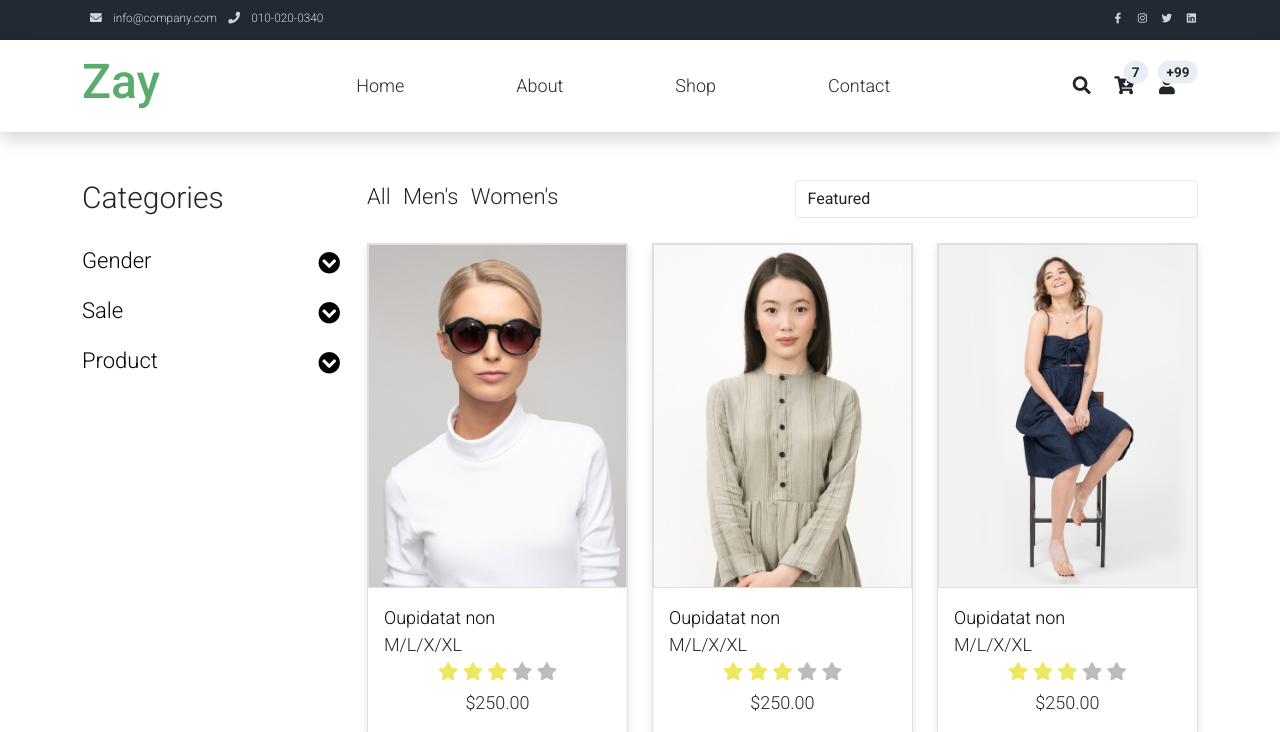
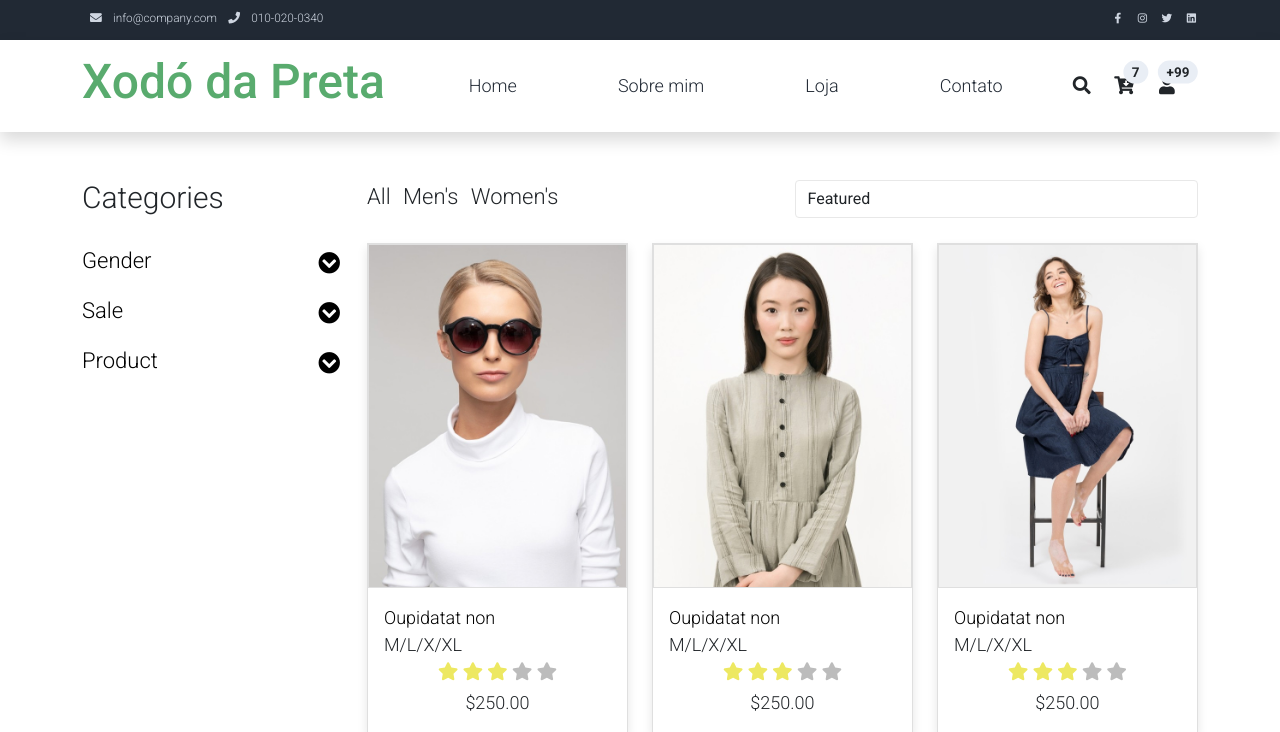
Before and after one commit to gustavobarros-07/Xod-da-Preta-, a Flask app: page /shop in a window 1280 px wide. Shown: the top 732 px of the page. Run offline with Flask 3, Linux system fonts and the light colour scheme; some libraries are stand-ins or nearby versions.

Commit message:
Update shop.html

```diff
--- a/Xodó da Preta/templates/shop.html
+++ b/Xodó da Preta/templates/shop.html
@@ -2,7 +2,7 @@
 <html lang="en">
 
 <head>
-        <title>Zay Shop - About Page</title>
+        <title>Xodó da Preta  - Loja</title>
     <meta charset="utf-8">
     <meta name="viewport" content="width=device-width, initial-scale=1">
 
@@ -58,8 +58,8 @@
     <nav class="navbar navbar-expand-lg navbar-light shadow">
         <div class="container d-flex justify-content-between align-items-center">
 
-            <a class="navbar-brand text-success logo h1 align-self-center" href="index.html">
-                Zay
+            <a class="navbar-brand text-success logo h1 align-self-center" href="{{ url_for('home') }}">
+                Xodó da Preta
             </a>
 
             <button class="navbar-toggler border-0" type="button" data-bs-toggle="collapse" data-bs-target="#templatemo_main_nav" aria-controls="navbarSupportedContent" aria-expanded="false" aria-label="Toggle navigation">
@@ -70,16 +70,16 @@
                 <div class="flex-fill">
                     <ul class="nav navbar-nav d-flex justify-content-between mx-lg-auto">
                         <li class="nav-item">
-                            <a class="nav-link" href="index.html">Home</a>
+                            <a class="nav-link" href="{{ url_for('home') }}">Home</a>
                         </li>
                         <li class="nav-item">
-                            <a class="nav-link" href="about.html">About</a>
+                            <a class="nav-link" href="{{ url_for('about') }}">Sobre mim</a>
                         </li>
                         <li class="nav-item">
-                            <a class="nav-link" href="shop.html">Shop</a>
+                            <a class="nav-link" href="{{ url_for('shop') }}">Loja</a>
                         </li>
                         <li class="nav-item">
-                            <a class="nav-link" href="contact.html">Contact</a>
+                            <a class="nav-link" href="{{ url_for('contact') }}">Contato</a>
                         </li>
                     </ul>
                 </div>
```
